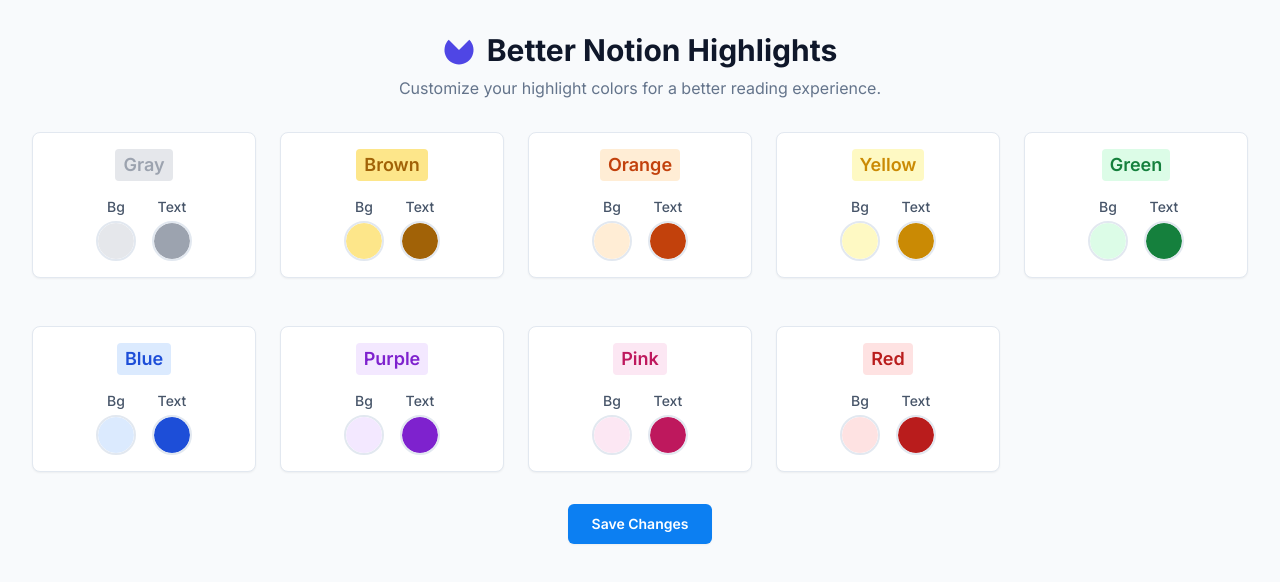
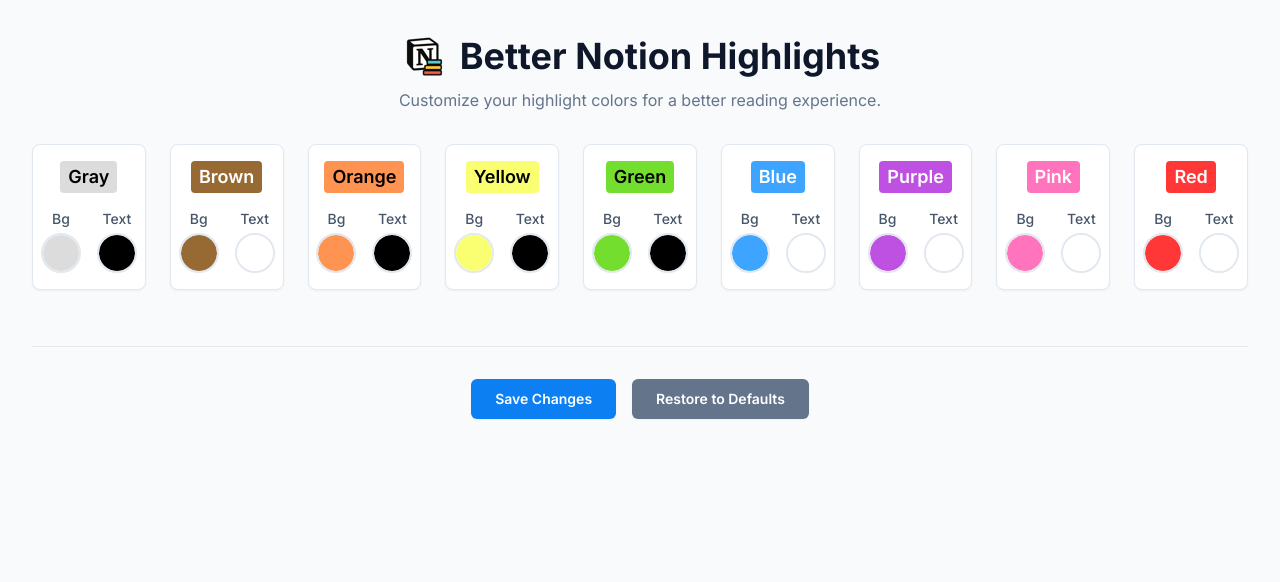
Before and after one commit to riiiiiiiiiina0/rainbow-bear, a browser extension: page options.html in a window 1280 px wide. Both pictures are taken after a click on the button "Save Changes". Drawn offline with Linux system fonts and the light colour scheme.

Commit message:
fix: options page bug fix & layout improvement

```diff
--- a/options.html
+++ b/options.html
@@ -54,24 +54,13 @@
     <div class="w-full max-w-7xl">
       <header class="mb-8 text-center">
         <div class="inline-flex items-center gap-3 mb-2">
-          <svg class="h-8 w-8 text-indigo-600" fill="none" viewBox="0 0 48 48" xmlns="http://www.w3.org/2000/svg">
-            <g clip-path="url(#clip0_6_319)">
-              <path
-                d="M8.57829 8.57829C5.52816 11.6284 3.451 15.5145 2.60947 19.7452C1.76794 23.9758 2.19984 28.361 3.85056 32.3462C5.50128 36.3314 8.29667 39.7376 11.8832 42.134C15.4698 44.5305 19.6865 45.8096 24 45.8096C28.3135 45.8096 32.5302 44.5305 36.1168 42.134C39.7033 39.7375 42.4987 36.3314 44.1494 32.3462C45.8002 28.361 46.2321 23.9758 45.3905 19.7452C44.549 15.5145 42.4718 11.6284 39.4217 8.57829L24 24L8.57829 8.57829Z"
-                fill="currentColor"></path>
-            </g>
-            <defs>
-              <clipPath id="clip0_6_319">
-                <rect fill="white" height="48" width="48"></rect>
-              </clipPath>
-            </defs>
-          </svg>
-          <h1 class="text-3xl font-bold text-slate-900">Better Notion Highlights</h1>
+          <img src="icons/icon-48.png" alt="Better Notion Highlights" class="h-12 w-12" />
+          <h1 class="text-4xl font-bold text-slate-900">Better Notion Highlights</h1>
         </div>
         <p class="text-slate-500">Customize your highlight colors for a better reading experience.</p>
       </header>
       <main>
-        <div class="grid grid-cols-1 md:grid-cols-2 lg:grid-cols-3 xl:grid-cols-5 gap-6">
+        <div class="grid grid-cols-4 md:grid-cols-6 lg:grid-cols-7 xl:grid-cols-9 gap-6 my-8">
           <div
             class="bg-[var(--card-background)] rounded-lg shadow-sm border border-[var(--border-color)] p-4 flex flex-col items-center">
             <span class="font-semibold text-lg mb-4"
@@ -160,7 +149,7 @@
             </div>
           </div>
           <div
-            class="bg-[var(--card-background)] rounded-lg shadow-sm border border-[var(--border-color)] p-4 flex flex-col items-center mt-6">
+            class="bg-[var(--card-background)] rounded-lg shadow-sm border border-[var(--border-color)] p-4 flex flex-col items-center">
             <span class="font-semibold text-lg mb-4"
               style="color: #1d4ed8; background-color: #dbeafe; padding: 2px 8px; border-radius: 4px;">Blue</span>
             <div class="flex items-center space-x-4">
@@ -177,7 +166,7 @@
             </div>
           </div>
           <div
-            class="bg-[var(--card-background)] rounded-lg shadow-sm border border-[var(--border-color)] p-4 flex flex-col items-center mt-6">
+            class="bg-[var(--card-background)] rounded-lg shadow-sm border border-[var(--border-color)] p-4 flex flex-col items-center">
             <span class="font-semibold text-lg mb-4"
               style="color: #7e22ce; background-color: #f3e8ff; padding: 2px 8px; border-radius: 4px;">Purple</span>
             <div class="flex items-center space-x-4">
@@ -194,7 +183,7 @@
             </div>
           </div>
           <div
-            class="bg-[var(--card-background)] rounded-lg shadow-sm border border-[var(--border-color)] p-4 flex flex-col items-center mt-6">
+            class="bg-[var(--card-background)] rounded-lg shadow-sm border border-[var(--border-color)] p-4 flex flex-col items-center">
             <span class="font-semibold text-lg mb-4"
               style="color: #be185d; background-color: #fce7f3; padding: 2px 8px; border-radius: 4px;">Pink</span>
             <div class="flex items-center space-x-4">
@@ -211,7 +200,7 @@
             </div>
           </div>
           <div
-            class="bg-[var(--card-background)] rounded-lg shadow-sm border border-[var(--border-color)] p-4 flex flex-col items-center mt-6">
+            class="bg-[var(--card-background)] rounded-lg shadow-sm border border-[var(--border-color)] p-4 flex flex-col items-center">
             <span class="font-semibold text-lg mb-4"
               style="color: #b91c1c; background-color: #fee2e2; padding: 2px 8px; border-radius: 4px;">Red</span>
             <div class="flex items-center space-x-4">
@@ -229,16 +218,22 @@
           </div>
           <div class="lg:col-span-1 xl:col-span-1"></div>
         </div>
+        <hr />
         <div class="flex justify-center mt-8">
           <button
             class="flex items-center justify-center rounded-md h-10 px-6 bg-[var(--primary-color)] text-white text-sm font-semibold shadow-sm hover:bg-indigo-500 focus-visible:outline focus-visible:outline-2 focus-visible:outline-offset-2 focus-visible:outline-indigo-600">
             Save Changes
+          </button>
+          <button id="reset-defaults"
+            class="flex items-center justify-center rounded-md h-10 px-6 bg-slate-500 text-white text-sm font-semibold shadow-sm hover:bg-slate-400 focus-visible:outline focus-visible:outline-2 focus-visible:outline-offset-2 focus-visible:outline-slate-500 ml-4">
+            Restore to Defaults
           </button>
         </div>
       </main>
     </div>
   </div>
 
+  <script src="options.js"></script>
 </body>
 
 </html>
--- a/options.js
+++ b/options.js
@@ -1,25 +1,39 @@
 // Default color values from styles.css (original values)
 const defaultColors = {
-  gray: { bg: '#dcdcdc', text: '#000000' }, // highlight was bg
-  brown: { bg: '#986a33', text: '#ffffff' }, // highlight was bg
-  orange: { bg: '#ff9351', text: '#000000' },// highlight was bg
-  yellow: { bg: '#faff72', text: '#000000' },// highlight was bg
-  green: { bg: '#74de2e', text: '#000000' }, // highlight was bg
-  blue: { bg: '#3da5ff', text: '#ffffff' },  // highlight was bg
-  purple: { bg: '#bf51e2', text: '#ffffff' },// highlight was bg
-  pink: { bg: '#ff74bc', text: '#ffffff' },  // highlight was bg
-  red: { bg: '#ff3737', text: '#ffffff' },   // highlight was bg
+  gray: { highlight: '#dcdcdc', text: '#000000' },
+  brown: { highlight: '#986a33', text: '#ffffff' },
+  orange: { highlight: '#ff9351', text: '#000000' },
+  yellow: { highlight: '#faff72', text: '#000000' },
+  green: { highlight: '#74de2e', text: '#000000' },
+  blue: { highlight: '#3da5ff', text: '#ffffff' },
+  purple: { highlight: '#bf51e2', text: '#ffffff' },
+  pink: { highlight: '#ff74bc', text: '#ffffff' },
+  red: { highlight: '#ff3737', text: '#ffffff' },
 };
 
 const themes = [
-  'gray', 'brown', 'orange', 'yellow', 'green',
-  'blue', 'purple', 'pink', 'red'
+  'gray',
+  'brown',
+  'orange',
+  'yellow',
+  'green',
+  'blue',
+  'purple',
+  'pink',
+  'red',
 ];
 
 function populateInputs(colorsToLoad) {
-  themes.forEach(theme => {
-    document.getElementById(`${theme}-bg`).value = colorsToLoad[theme]?.bg || defaultColors[theme].bg;
-    document.getElementById(`${theme}-text`).value = colorsToLoad[theme]?.text || defaultColors[theme].text;
+  themes.forEach((theme) => {
+    const bgInput = document.getElementById(`${theme}-bg`);
+    const textInput = document.getElementById(`${theme}-text`);
+    if (bgInput && bgInput instanceof HTMLInputElement) {
+      bgInput.value =
+        colorsToLoad[theme]?.highlight || defaultColors[theme].highlight;
+    }
+    if (textInput && textInput instanceof HTMLInputElement) {
+      textInput.value = colorsToLoad[theme]?.text || defaultColors[theme].text;
+    }
   });
 }
 
@@ -34,11 +48,20 @@
 // Save settings
 function saveOptions() {
   const newColors = {};
-  themes.forEach(theme => {
-    newColors[theme] = {
-      bg: document.getElementById(`${theme}-bg`).value,
-      text: document.getElementById(`${theme}-text`).value,
-    };
+  themes.forEach((theme) => {
+    const bgInput = document.getElementById(`${theme}-bg`);
+    const textInput = document.getElementById(`${theme}-text`);
+    if (
+      bgInput &&
+      bgInput instanceof HTMLInputElement &&
+      textInput &&
+      textInput instanceof HTMLInputElement
+    ) {
+      newColors[theme] = {
+        highlight: bgInput.value,
+        text: textInput.value,
+      };
+    }
   });
 
   chrome.storage.sync.set({ highlightColors: newColors }, () => {
@@ -49,12 +72,20 @@
       status.id = 'status-message';
       status.className = 'text-center mt-4 text-sm font-medium';
       // Insert status message after the save button container
-      const saveButtonContainer = document.querySelector('.flex.justify-center.mt-8');
+      const saveButtonContainer = document.querySelector(
+        '.flex.justify-center.mt-8',
+      );
       if (saveButtonContainer && saveButtonContainer.parentNode) {
-        saveButtonContainer.parentNode.insertBefore(status, saveButtonContainer.nextSibling);
+        saveButtonContainer.parentNode.insertBefore(
+          status,
+          saveButtonContainer.nextSibling,
+        );
       } else {
         // Fallback if the specific container isn't found
-        document.querySelector('main').appendChild(status);
+        const mainElement = document.querySelector('main');
+        if (mainElement) {
+          mainElement.appendChild(status);
+        }
       }
     }
     status.textContent = 'Settings saved.';
@@ -74,11 +105,19 @@
       status = document.createElement('p');
       status.id = 'status-message';
       status.className = 'text-center mt-4 text-sm font-medium';
-      const saveButtonContainer = document.querySelector('.flex.justify-center.mt-8');
-       if (saveButtonContainer && saveButtonContainer.parentNode) {
-        saveButtonContainer.parentNode.insertBefore(status, saveButtonContainer.nextSibling);
+      const saveButtonContainer = document.querySelector(
+        '.flex.justify-center.mt-8',
+      );
+      if (saveButtonContainer && saveButtonContainer.parentNode) {
+        saveButtonContainer.parentNode.insertBefore(
+          status,
+          saveButtonContainer.nextSibling,
+        );
       } else {
-        document.querySelector('main').appendChild(status);
+        const mainElement = document.querySelector('main');
+        if (mainElement) {
+          mainElement.appendChild(status);
+        }
       }
     }
     status.textContent = 'Colors reset to defaults and saved.';
@@ -89,27 +128,87 @@
   });
 }
 
+// Function to update preview span for a specific theme
+function updatePreview(theme) {
+  const bgInput = document.getElementById(`${theme}-bg`);
+  const textInput = document.getElementById(`${theme}-text`);
+
+  if (
+    bgInput &&
+    bgInput instanceof HTMLInputElement &&
+    textInput &&
+    textInput instanceof HTMLInputElement
+  ) {
+    const bgColor = bgInput.value;
+    const textColor = textInput.value;
+
+    // Find the preview span by looking for the input's parent container and finding the span within it
+    const container = bgInput.closest(
+      'div.bg-\\[var\\(--card-background\\)\\]',
+    );
+    const previewSpan = container
+      ? container.querySelector('span.font-semibold')
+      : null;
+
+    if (previewSpan && previewSpan instanceof HTMLElement) {
+      previewSpan.style.backgroundColor = bgColor;
+      previewSpan.style.color = textColor;
+    }
+  }
+}
+
+// Function to update all previews
+function updateAllPreviews() {
+  themes.forEach((theme) => {
+    updatePreview(theme);
+  });
+}
+
+// Function to add event listeners to color inputs
+function addColorInputListeners() {
+  themes.forEach((theme) => {
+    const bgInput = document.getElementById(`${theme}-bg`);
+    const textInput = document.getElementById(`${theme}-text`);
+
+    if (bgInput && bgInput instanceof HTMLInputElement) {
+      bgInput.addEventListener('input', () => updatePreview(theme));
+    }
+    if (textInput && textInput instanceof HTMLInputElement) {
+      textInput.addEventListener('input', () => updatePreview(theme));
+    }
+  });
+}
+
 document.addEventListener('DOMContentLoaded', () => {
   loadOptions();
+
+  // Add event listeners for live preview updates
+  addColorInputListeners();
+
+  // Update previews initially
+  setTimeout(() => {
+    updateAllPreviews();
+  }, 100);
+
   // The save button in the new template is the first button in the main section
   const saveButton = document.querySelector('main button');
   if (saveButton) {
     saveButton.addEventListener('click', saveOptions);
   } else {
-    console.error("Save button not found");
+    console.error('Save button not found');
   }
 
-  // Add reset button functionality - creating it as it's not in the new template by default
-  const buttonContainer = document.querySelector('.flex.justify-center.mt-8');
-  if (buttonContainer) {
-    const resetButton = document.createElement('button');
-    resetButton.id = 'reset-defaults';
-    resetButton.textContent = 'Restore to Defaults';
-    // Apply Tailwind classes for styling to match the save button, but with a secondary color
-    resetButton.className = 'flex items-center justify-center rounded-md h-10 px-6 bg-slate-500 text-white text-sm font-semibold shadow-sm hover:bg-slate-400 focus-visible:outline focus-visible:outline-2 focus-visible:outline-offset-2 focus-visible:outline-slate-500 ml-4';
-    resetButton.addEventListener('click', resetOptions);
-    buttonContainer.appendChild(resetButton);
+  // Add reset button functionality
+  const resetButton = document.getElementById('reset-defaults');
+  if (resetButton) {
+    resetButton.addEventListener('click', () => {
+      resetOptions();
+      // Update previews after reset
+      setTimeout(() => {
+        updateAllPreviews();
+      }, 100);
+    });
   } else {
-    console.error("Button container not found for reset button");
+    console.error('Reset button not found');
   }
 });
```
